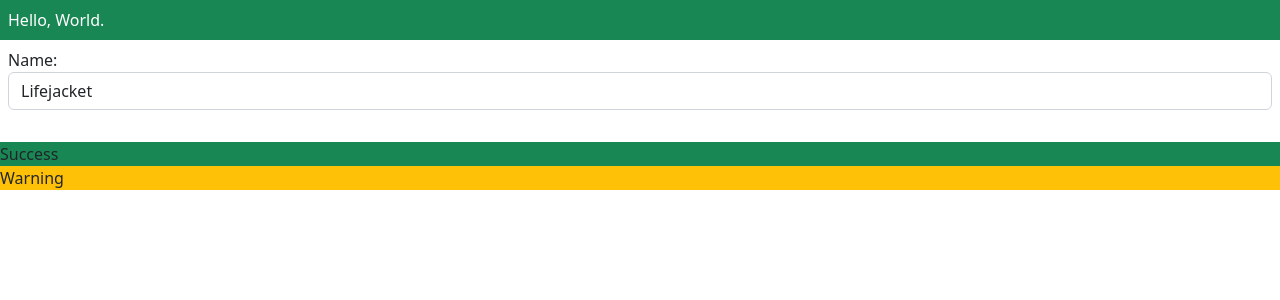
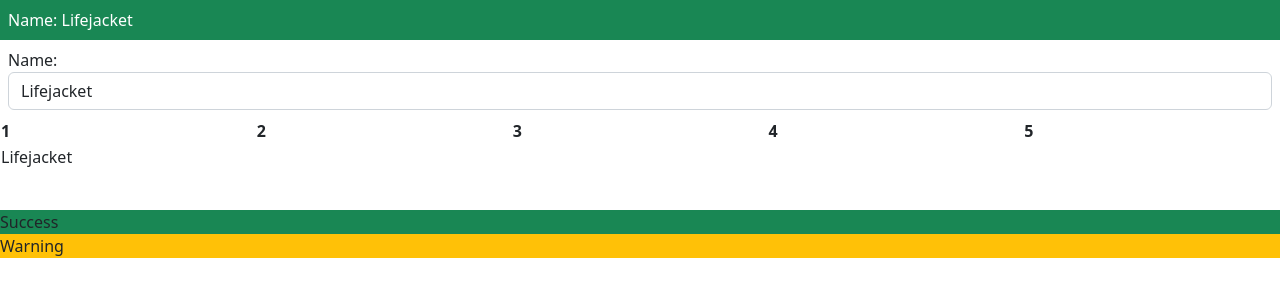
Before and after one commit to kirtnoel/Angular16Project, an Angular app: page / in a window 1280 px wide. Shown: the top 300 px of the page. Built offline with nearby package versions, Linux system fonts and the light colour scheme.

Commit message:
listing 11.9

```diff
--- a/src/app/template.html
+++ b/src/app/template.html
@@ -1,10 +1,20 @@
-<div [ngClass]="'text-white p-2 ' + classes()" >
-  Hello, World.
+<div [ngClass]="'text-white p-2 ' + classes()">
+  Name: {{ products()[1].name}}
 </div>
 <div class="form-group m-2">
   <label>Name:</label>
   <input class="form-control" [value]="products()[1].name" />
 </div>
+<table class="table mt-2">
+  <tr>
+      <th>1</th><th>2</th><th>3</th><th>4</th><th>5</th>
+  </tr>
+  <tr>
+      <td [attr.colspan]="count()">
+          {{ products()[1].name}}
+      </td>
+  </tr>
+</table>
 
 
 <br/>
```
